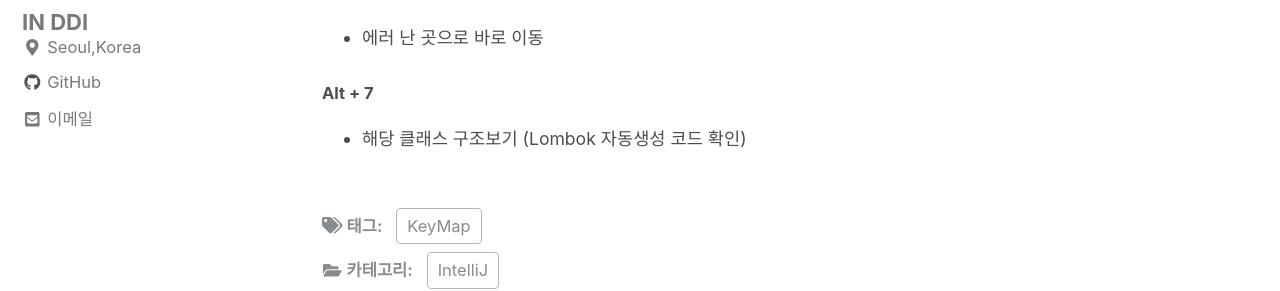
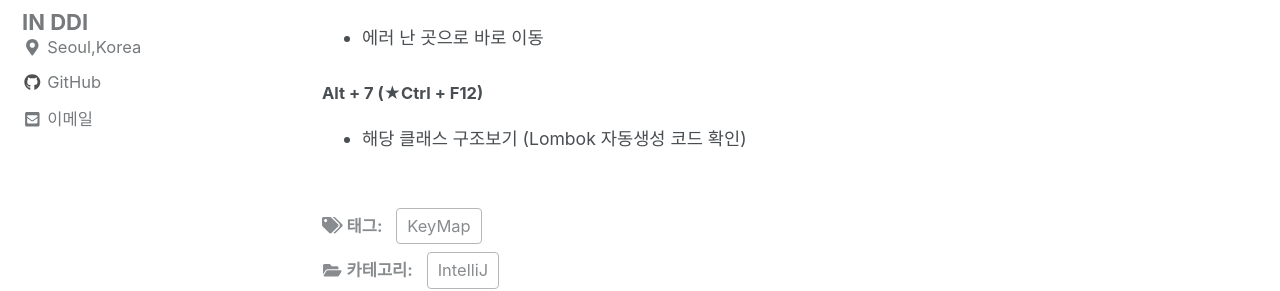
Before and after one commit to InSeok9068/inseok9068.github.io, a Jekyll site: the page built from _posts/intellij/2020-12-14-intellij-keymap.md, in a window 1280 px wide and 900 px high, scrolled down 3342 px. Shown: the part 177-468 px from the top of the window. Built offline with Jekyll 4.4.1, drawn with Linux system fonts in a browser that asks for light colours; cached includes are drawn as plain includes; nearby versions of some CDN libraries; comment, search, counter and statistics services are not loaded.

Commit message:
인텔리제이 단축키 추가

```diff
--- a/_posts/intellij/2020-12-14-intellij-keymap.md
+++ b/_posts/intellij/2020-12-14-intellij-keymap.md
@@ -139,6 +139,6 @@ IntelliJ의 자주 사용하는 단축키를 메모 해놓으려고 한다.
 
 - 에러 난 곳으로 바로 이동
 
-#### Alt + 7
+#### Alt + 7 (★Ctrl + F12)
 
 - 해당 클래스 구조보기 (Lombok 자동생성 코드 확인)
```
